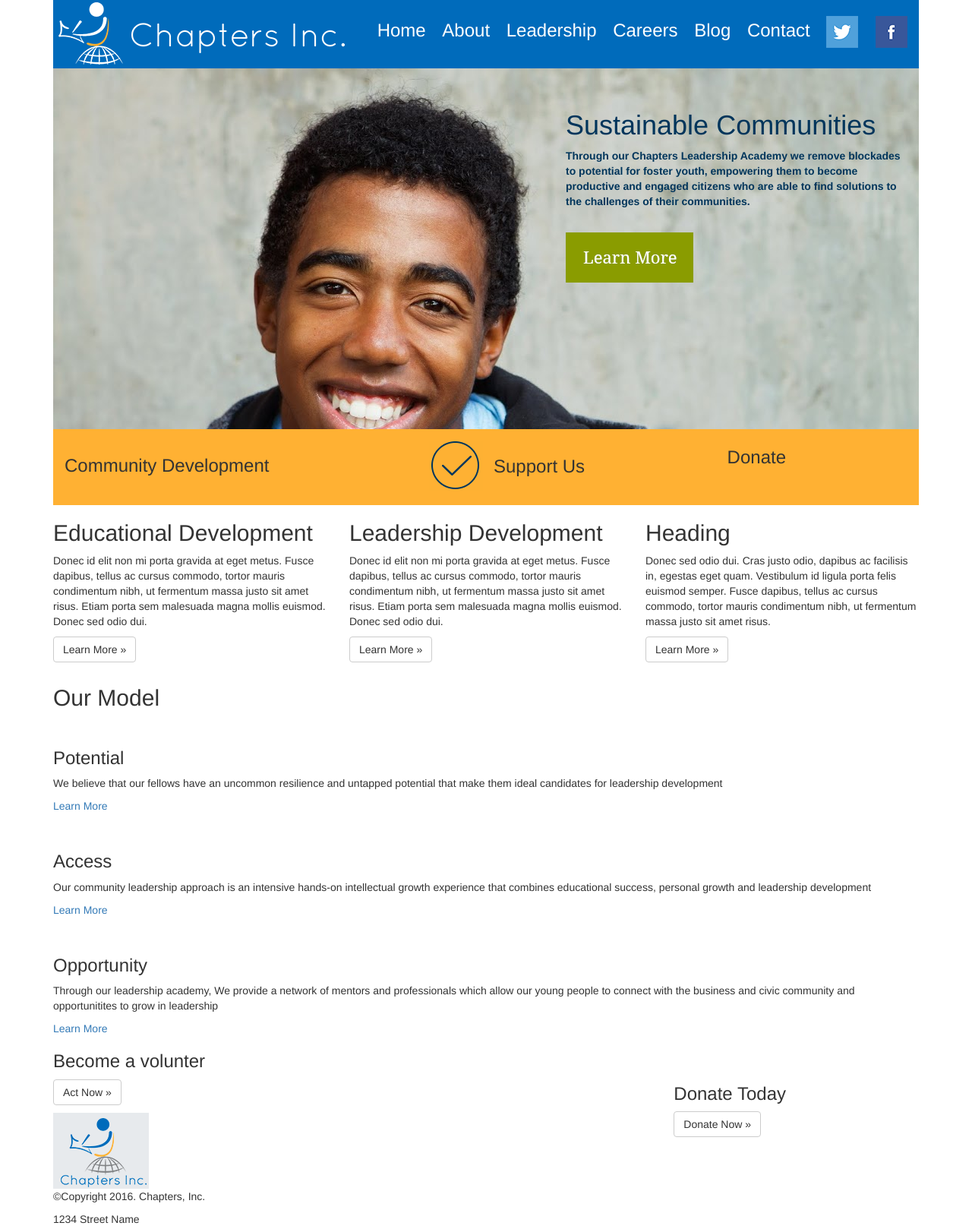
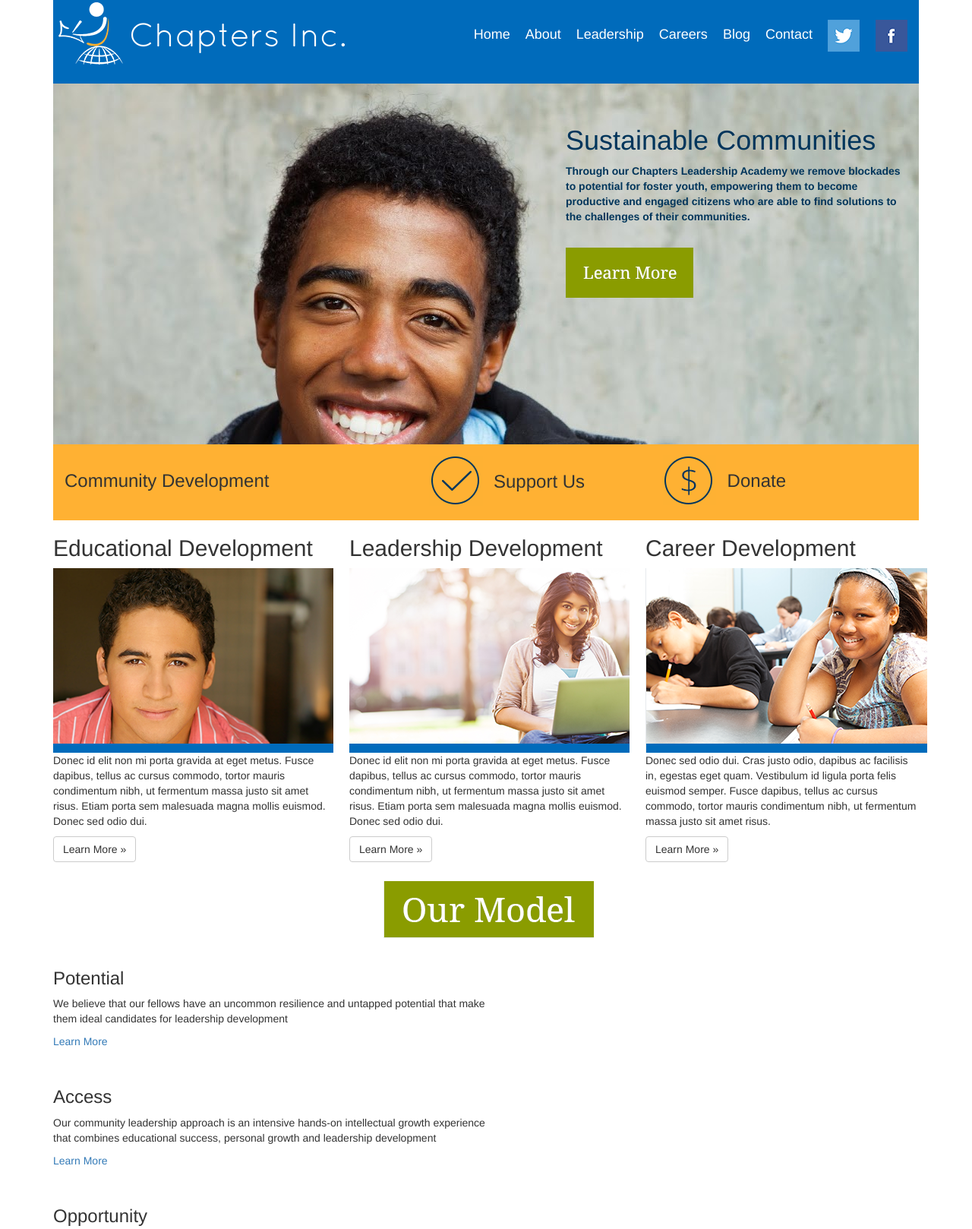
Before and after one commit to kwekuofficial/chapters-project, a plain HTML site: page index.html in a window 1280 px wide. Shown: the top 1618 px of the page at 76% size. Drawn offline with nearby package versions, Linux system fonts and the light colour scheme.

Commit message:
renamed image files and updated css/html

```diff
--- a/chapters.css
+++ b/chapters.css
@@ -1,8 +1,17 @@
 .donate {
   float: right;
-  margin: -73px 160px 0 0;
+  margin: -63px 160px 0 0;
   padding: 15px;
 }
+
+.donate.png {
+    margin: 15px 0 0 -20px;
+}
+
+.donate > h3 {
+  margin: -45px 0 0 85px;
+}
+
 
 .community-dev {
   padding: 0 0 0 15px;
@@ -12,12 +21,18 @@
 
 header {
   background-color: #006BBB;
-  height: 0 0 0 0;
+  height: 110px;
+  margin: 0 0 0 0;
+
 }
 
-img {
+header > img {
+  margin: 5px 0 0 0;
+  padding: 5px 0 0 0;
+  border-style: solid;
+  border-color: #FFF;
+}
 
-}
 
 .headline-container {
   background-image: url("main-photo.jpg");
@@ -38,7 +53,7 @@ img {
 
 
 .main-navigation {
-  margin: 0 0 0 0;
+  margin: 15px 0 0 0;
   float: right;
 }
 
@@ -57,6 +72,22 @@ img {
   margin: -115px 0 0 0;
 }
 
+.model-tab {
+  margin: 15px 0 0 435px;
+}
+
+.model-text {
+  width: 575px;
+}
+
+.our_model.png {
+  margin: 0 0 0 50px;
+}
+
+.our-model.png {
+  margin: 0 40px 0 600px;
+}
+
 .support-us {
   margin: 0 0 0 495px;
   padding: 15px 0 0 0;
@@ -70,3 +101,8 @@ img {
 .support.png {
   margin: 0 0 0 -20px;
 }
+
+img {
+  max-width: 100%
+  height: auto;
+}
--- a/index.html
+++ b/index.html
@@ -12,9 +12,9 @@
 <body>
   <div class="container">
     <header>
-        <img src="top_r2_c2.png">
+        <a href="#"><img src="top_r2_c2.png"></a>
           <nav class="main-navigation">
-            <h3>
+            <h4>
             <ul>
               <li>Home</li>
               <li>About</li>
@@ -25,7 +25,7 @@
               <a href="#"><li><img src="top_r3_c7.png"></li></a>
               <a href="#"><li><img src="top_r3_c4.png"></li></a>
             </ul>
-          </h3>
+          </h4>
     </header>
 <div class="headline-container">
   <div class="headline-text">
@@ -46,28 +46,32 @@
   <h3>Support Us</h3>
 </div>
 <div class="donate">
+  <img src="donate.png">
     <h3>Donate</h3>
 </div>
 </div>
 <div class="row">
         <div class="col-md-4">
           <h2>Educational Development</h2>
-          <p>Donec id elit non mi porta gravida at eget metus. Fusce dapibus, tellus ac cursus commodo, tortor mauris condimentum nibh, ut fermentum massa justo sit amet risus. Etiam porta sem malesuada magna mollis euismod. Donec sed odio dui. </p>
-          <p><a class="btn btn-default" href="#" role="button">Learn More &raquo;</a></p>
+            <img src="educational.png">
+              <p>Donec id elit non mi porta gravida at eget metus. Fusce dapibus, tellus ac cursus commodo, tortor mauris condimentum nibh, ut fermentum massa justo sit amet risus. Etiam porta sem malesuada magna mollis euismod. Donec sed odio dui. </p>
+              <p><a class="btn btn-default" href="#" role="button">Learn More &raquo;</a></p>
         </div>
         <div class="col-md-4">
           <h2>Leadership Development</h2>
+          <img src="leadership.png">
           <p>Donec id elit non mi porta gravida at eget metus. Fusce dapibus, tellus ac cursus commodo, tortor mauris condimentum nibh, ut fermentum massa justo sit amet risus. Etiam porta sem malesuada magna mollis euismod. Donec sed odio dui. </p>
           <p><a class="btn btn-default" href="#" role="button">Learn More &raquo;</a></p>
        </div>
         <div class="col-md-4">
-          <h2>Heading</h2>
+          <h2>Career Development</h2>
+          <img src="career.png">
           <p>Donec sed odio dui. Cras justo odio, dapibus ac facilisis in, egestas eget quam. Vestibulum id ligula porta felis euismod semper. Fusce dapibus, tellus ac cursus commodo, tortor mauris condimentum nibh, ut fermentum massa justo sit amet risus.</p>
           <p><a class="btn btn-default" href="#" role="button">Learn More &raquo;</a></p>
         </div>
-      </div>
+</div>
 <div class="model-tab">
-  <h2>Our Model</h2>
+  <img src="our_model.png">
 </div>
   <br>
   <div class="model-text">
@@ -83,6 +87,9 @@
     <p>Through our leadership academy, We provide a network of mentors and professionals which allow our young people to connect with the business and civic community and opportunitites to grow in leadership</p>
     <p><a href="#">Learn More</a></p>
   </div>
+  <div>
+  <img src="our-model.png">
+</div>
   <div class="last-wrapper">
     <div class="volunteer">
       <h3>Become a volunter</h3>
```
Also changed, not shown: our_model.htm (added, +12 -0 lines), career.png (added), check.png (added), educational.png (added), leadership.png (added), our-model.png (added), our_model.png (added), textcloud.png (added), trophy.png (added).
